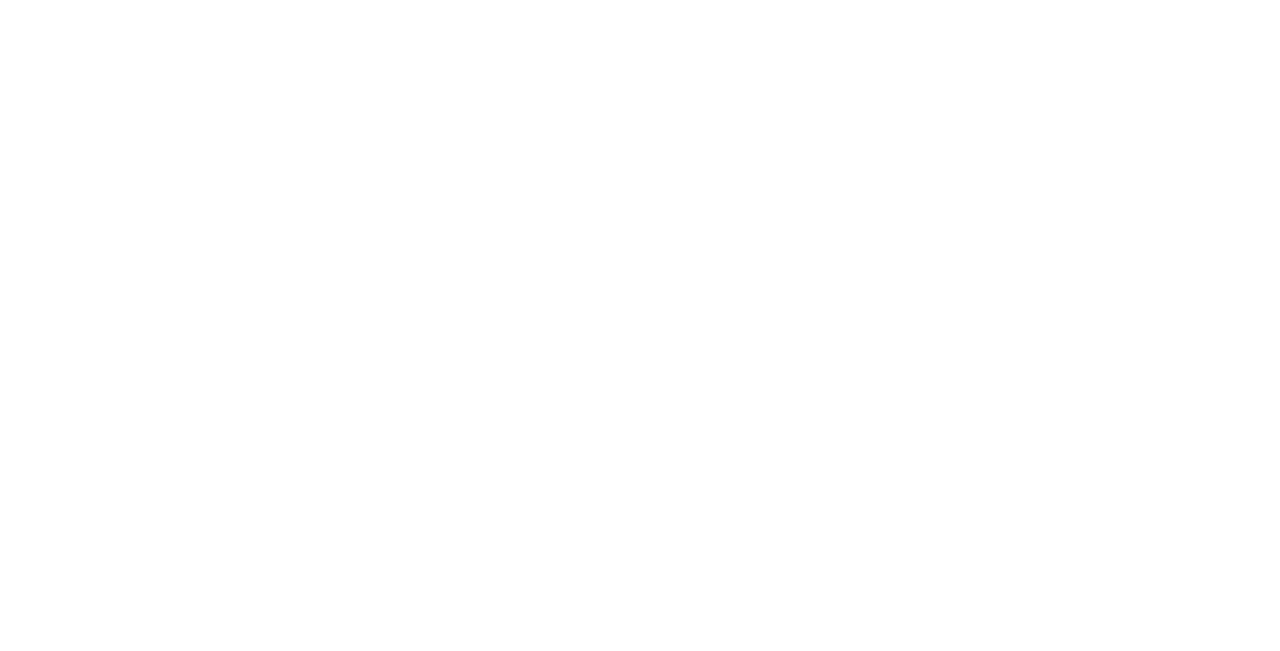
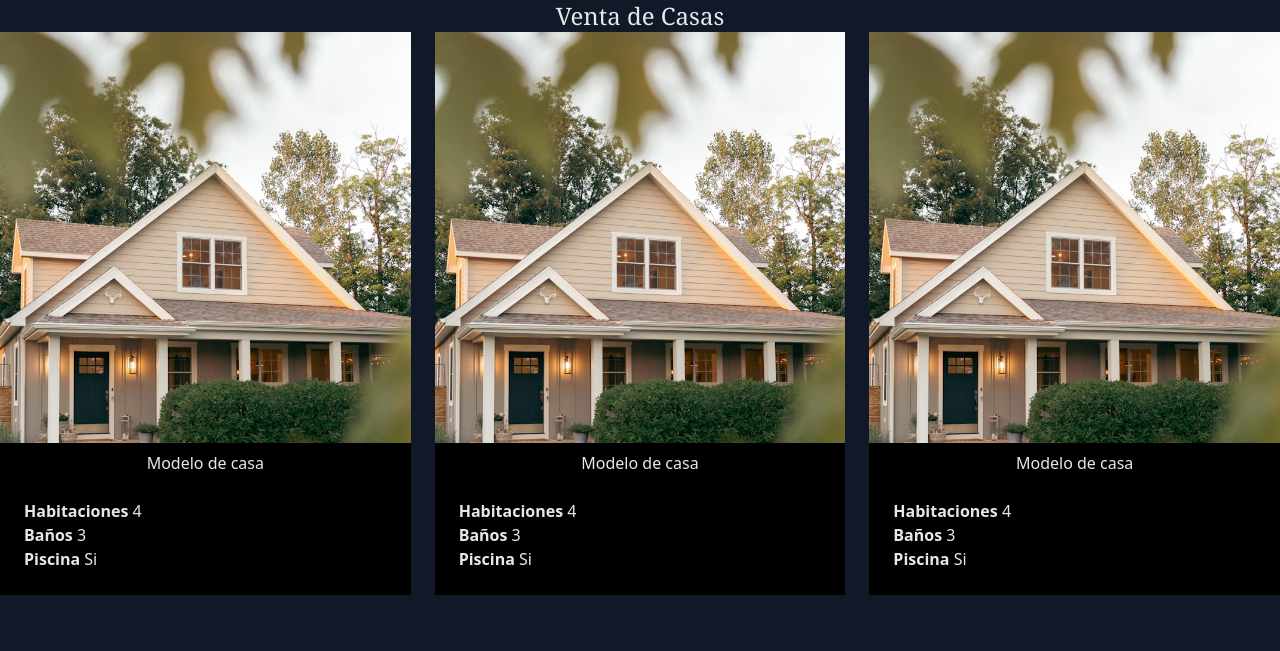
Before and after one commit to neonsk11/tarea-18, a plain HTML site: page index.html in a window 1280 px wide. Drawn offline with nearby package versions, Linux system fonts and the light colour scheme.

Commit message:
added image html base and the tailwing css link and class

```diff
--- a/index.html
+++ b/index.html
@@ -3,9 +3,45 @@
 <head>
     <meta charset="UTF-8">
     <meta name="viewport" content="width=device-width, initial-scale=1.0">
-    <title>Document</title>
+    <title>Tarea 18</title>
+ <script src="https://cdn.tailwindcss.com"></script>
 </head>
-<body>
-
+<body class="bg-gray-900 text-gray-200">
+    <h1 class="text-center text-2xl font-serif">Venta de Casas</h1>
+    <section class="grid grid-cols-1 md:grid-cols-3 gap-6 container mx-auto">
+        <article class="bg-black group">
+            <picture class="w-auto h-auto aspect-square overflow-hidden block">
+                <img src="./img/premium_photo-1689609950112-d66095626efb.avif" class="">
+            </picture>
+            <h1 class="text-center mt-2">Modelo de casa</h1>
+            <div class="p-6">
+            <div> <strong>Habitaciones</strong> 4</div>
+            <div> <strong>Baños</strong> 3</div>
+            <div> <strong>Piscina</strong> Si</div>
+        </div>
+        </article>
+        <article class="bg-black group">
+            <picture class="w-auto h-auto aspect-square overflow-hidden block">
+                <img src="./img/premium_photo-1689609950112-d66095626efb.avif" class="">
+            </picture>
+            <h1 class="text-center mt-2">Modelo de casa</h1>
+            <div class="p-6">
+            <div> <strong>Habitaciones</strong> 4</div>
+            <div> <strong>Baños</strong> 3</div>
+            <div> <strong>Piscina</strong> Si</div>
+        </div>
+        </article>
+          <article class="bg-black group">
+            <picture class="w-auto h-auto aspect-square overflow-hidden block">
+                <img src="./img/premium_photo-1689609950112-d66095626efb.avif" class="">
+            </picture>
+            <h1 class="text-center mt-2">Modelo de casa</h1>
+            <div class="p-6">
+            <div> <strong>Habitaciones</strong> 4</div>
+            <div> <strong>Baños</strong> 3</div>
+            <div> <strong>Piscina</strong> Si</div>
+        </div>
+        </article>
+    </section>
 </body>
 </html>
```
Also changed, not shown: img/premium_photo-1689609950112-d66095626efb.avif (added), tailwing.config.js (added).
